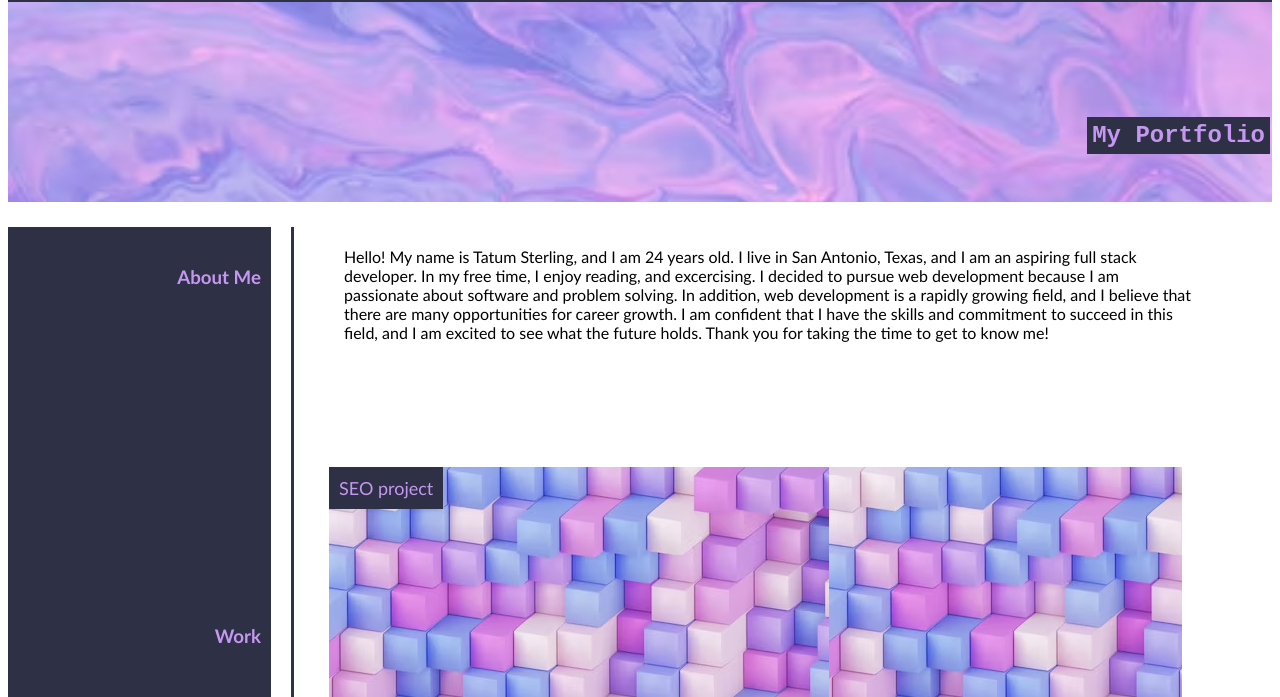
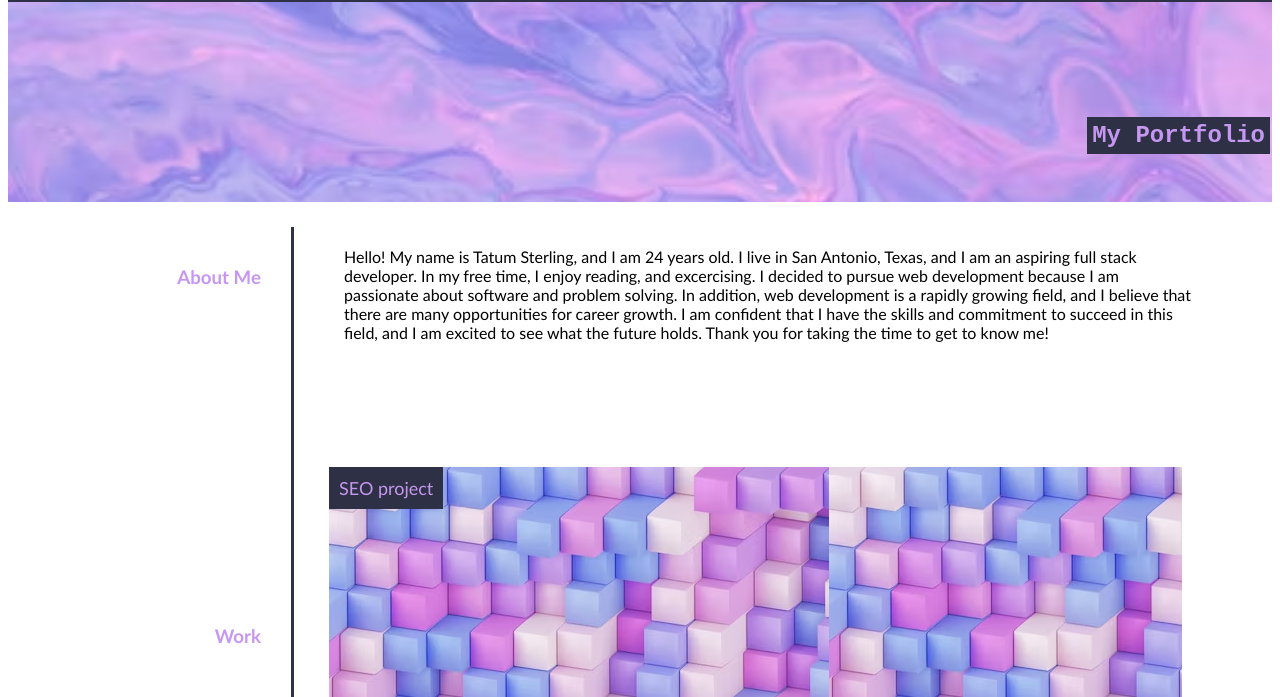
Before and after one commit to TatumSterling/challenge-2, a plain HTML site: page index.html in a window 1280 px wide. Shown: the part 103-800 px from the top of the page. Drawn offline with Linux system fonts and the light colour scheme.

Commit message:
Update style.css
removed background color for aside

```diff
--- a/assets/style.css
+++ b/assets/style.css
@@ -141,7 +141,6 @@ aside {
     display: flex;
     flex-direction: column;
     padding-top: 20px;
-    background-color: #2e3045;
     color: #c697f0;
     padding-right: 10px;
     height: 100%;
```
